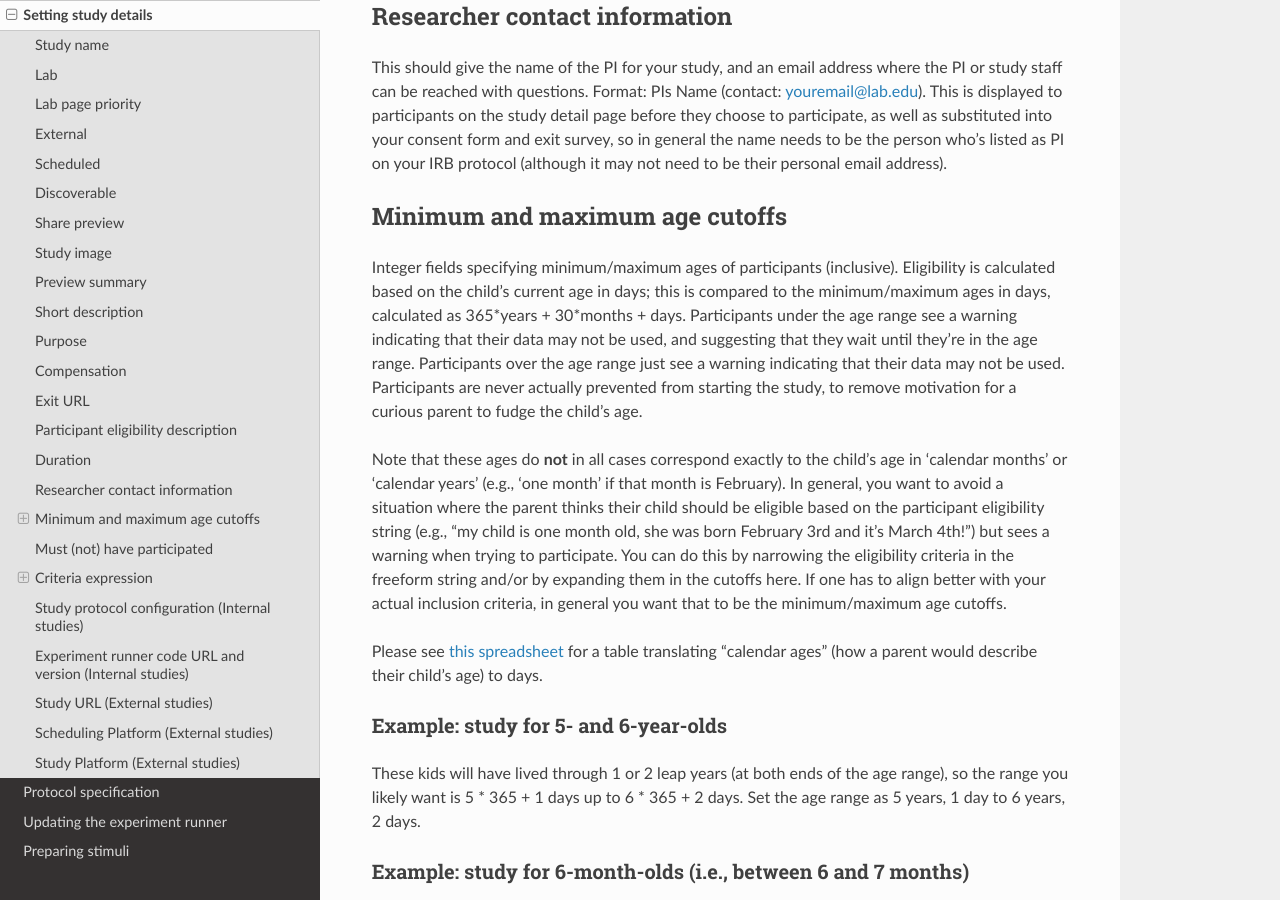
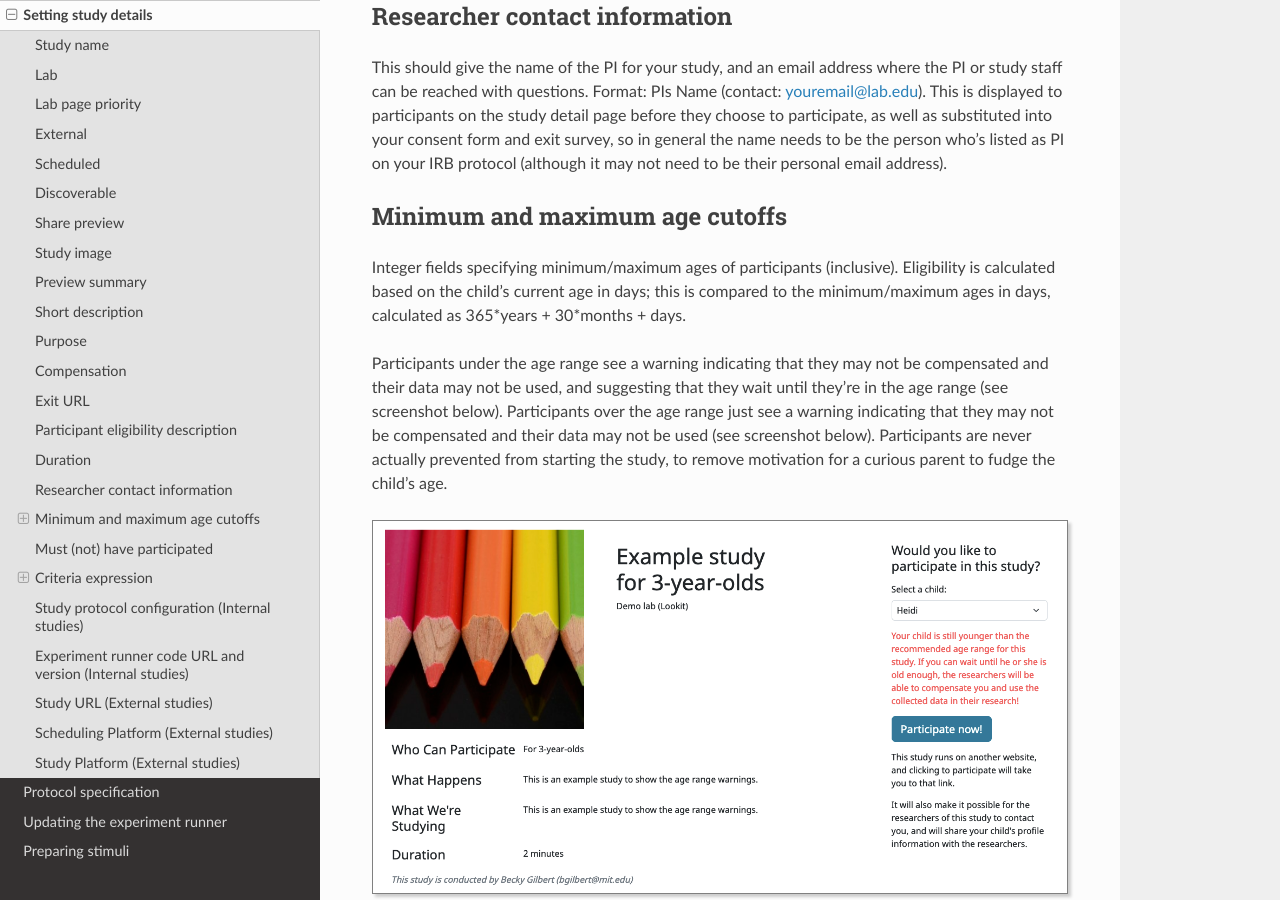
Before and after one commit to lookit/lookit-docs, a Sphinx documentation site: the page built from docs/source/researchers-set-study-fields.rst, in a window 1280 px wide and 900 px high, scrolled down 4285 px. Built offline with Sphinx 7.4.7 and the Read the Docs theme 2.0.0, drawn with Linux system fonts in a browser that asks for light colours.

Commit message:
add compensation to text about too old/young warnings, add warning screenshots

```diff
--- a/docs/source/researchers-set-study-fields.rst
+++ b/docs/source/researchers-set-study-fields.rst
@@ -132,7 +132,15 @@ This should give the name of the PI for your study, and an email address where t
 ================================
 Minimum and maximum age cutoffs
 ================================
-Integer fields specifying minimum/maximum ages of participants (inclusive). Eligibility is calculated based on the child's current age in days; this is compared to the minimum/maximum ages in days, calculated as 365*years + 30*months + days. Participants under the age range see a warning indicating that their data may not be used, and suggesting that they wait until they're in the age range. Participants over the age range just see a warning indicating that their data may not be used. Participants are never actually prevented from starting the study, to remove motivation for a curious parent to fudge the child's age.
+Integer fields specifying minimum/maximum ages of participants (inclusive). Eligibility is calculated based on the child's current age in days; this is compared to the minimum/maximum ages in days, calculated as 365*years + 30*months + days.
+
+Participants under the age range see a warning indicating that they may not be compensated and their data may not be used, and suggesting that they wait until they're in the age range (see screenshot below). Participants over the age range just see a warning indicating that they may not be compensated and their data may not be used (see screenshot below). Participants are never actually prevented from starting the study, to remove motivation for a curious parent to fudge the child's age.
+
+.. image:: _static/img/study_too_young_warning.png
+    :alt: Family-facing study detail page with a child selected who is below the age range, and red ineligibility warning text.
+
+.. image:: _static/img/study_too_old_warning.png
+    :alt: Family-facing study detail page with a child selected who is above the age range, and red ineligibility warning text.
 
 Note that these ages do **not** in all cases correspond exactly to the child's age in 'calendar months' or 'calendar years' (e.g., 'one month' if that month is February). In general, you want to avoid a situation where the parent thinks their child should be eligible based on the participant eligibility string (e.g., "my child is one month old, she was born February 3rd and it's March 4th!") but sees a warning when trying to participate. You can do this by narrowing the eligibility criteria in the freeform string and/or by expanding them in the cutoffs here. If one has to align better with your actual inclusion criteria, in general you want that to be the minimum/maximum age cutoffs.
 
```
Also changed, not shown: docs/source/_static/img/study_too_old_warning.png (added), docs/source/_static/img/study_too_young_warning.png (added).
